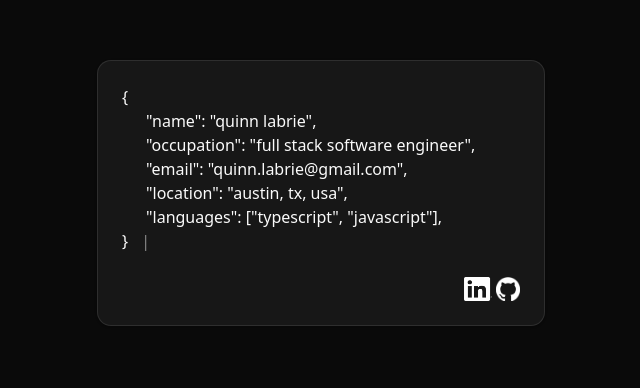
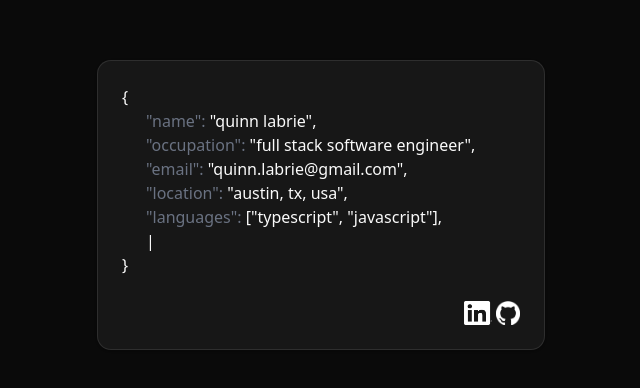
Before and after one commit to quinn-labrie/personal-page, a React (Vite) app: page / in a window 1280 px wide. Shown: the part 132-520 px from the top of the page, without its empty margins (319-959 px from the left). Built offline with nearby package versions, Linux system fonts and the light colour scheme.

Commit message:
label color

```diff
--- a/src/components/TypingCursor.css
+++ b/src/components/TypingCursor.css
@@ -1,5 +1,6 @@
 .typing-text {
 	position: relative;
+	line-height: 2rem;
 }
 
 .typing-text.typing::after {
--- a/src/components/TypingText.tsx
+++ b/src/components/TypingText.tsx
@@ -14,24 +14,27 @@ export default function TypingText({
 	startTyping,
 	onComplete,
 }: TypingTextProps) {
-	const [displayedText, setDisplayedText] = useState('');
+	const [chars, setChars] = useState(0);
 	const [isTyping, setIsTyping] = useState(false);
 	const hasTypedRef = useRef(false);
 
-	const fullLine = `${label}: ${text}`;
+	const labelWithColon = `${label}: `;
+
 	useEffect(() => {
 		if (hasTypedRef.current) {
-			setDisplayedText(fullLine);
+			setChars(labelWithColon.length + text.length);
 			return;
 		}
 
 		if (startTyping && !hasTypedRef.current) {
 			setIsTyping(true);
 			let i = 0;
+			const fullLength = labelWithColon.length + text.length;
+
 			const typing = setInterval(() => {
-				setDisplayedText(fullLine.substring(0, i));
+				setChars(i);
 				i++;
-				if (i > fullLine.length) {
+				if (i > fullLength) {
 					clearInterval(typing);
 					setIsTyping(false);
 					hasTypedRef.current = true;
@@ -43,13 +46,25 @@ export default function TypingText({
 
 			return () => clearInterval(typing);
 		}
-	}, [fullLine, startTyping, onComplete]);
+	}, [labelWithColon, text, startTyping, onComplete]);
+
+	const visibleLabel = labelWithColon.substring(
+		0,
+		Math.min(chars, labelWithColon.length)
+	);
+	const visibleText =
+		chars > labelWithColon.length
+			? text.substring(0, chars - labelWithColon.length)
+			: '';
 
 	return (
-		<p className="typing-line pl-6">
-			<span className={`typing-text ${isTyping ? 'typing' : 'finished'}`}>
-				{displayedText}
-			</span>
+		<p
+			className="typing-line pl-6"
+			style={{ margin: 0, lineHeight: 1.5 }}
+		>
+			<span className="text-gray-500">{visibleLabel}</span>
+			<span className="value-text">{visibleText}</span>
+			{isTyping && <span className="cursor">|</span>}
 		</p>
 	);
 }
```
